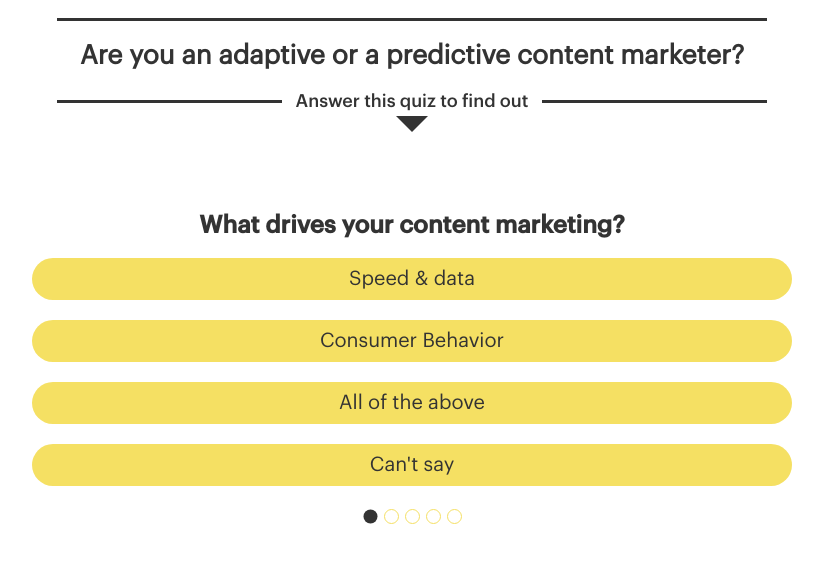
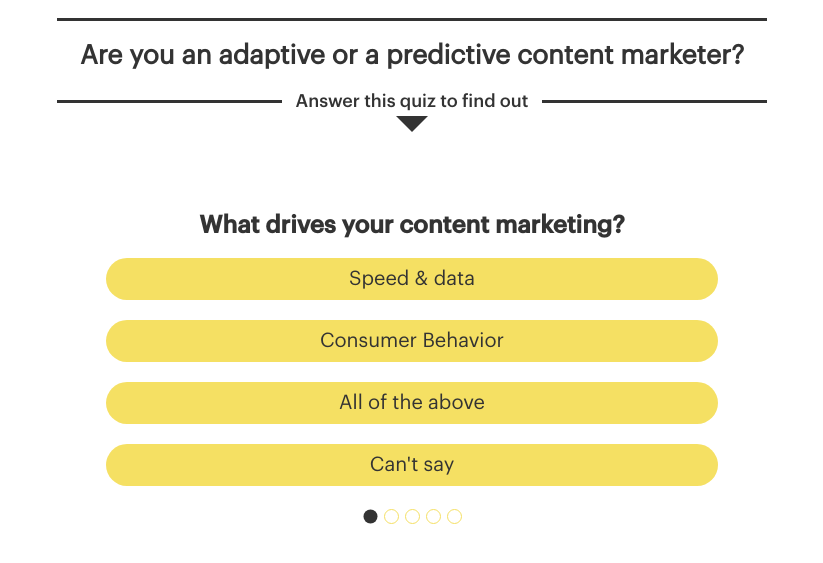
Before and after one commit to Anubhav-kaushik/Quiz-Spoon-Finland, a plain HTML site: page index.html in a window 1280 px wide. Shown: the part 303-866 px from the top of the page, without its empty margins (228-1051 px from the left). Drawn offline with Linux system fonts and the light colour scheme.

Commit message:
make option width small

```diff
--- a/css/style.css
+++ b/css/style.css
@@ -392,6 +392,7 @@ body {
     border-radius: 1.2em;
     background-color: var(--primary-color);
     cursor: pointer;
+    max-width: 45ch;
     transition: background-color 0.5s ease-in-out,
         color 0.5s ease-in-out;
 }
```
